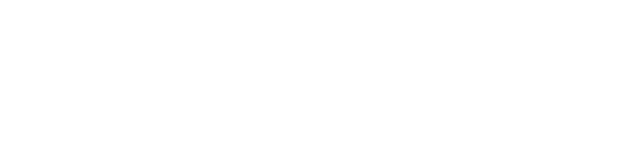
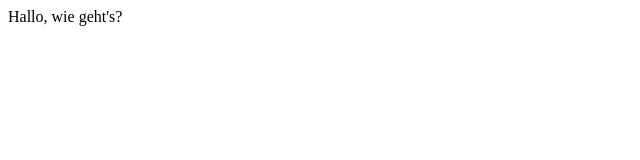
Before and after one commit to hoppy510/project1, a plain HTML site: page index.html in a window 1280 px wide. Shown: the whole page, without its empty margins (0-640 px from the left). Drawn offline with Linux system fonts and the light colour scheme.

Commit message:
<p> added

```diff
--- a/index.html
+++ b/index.html
@@ -1,3 +1,7 @@
 <html>
 
+    <p>
+        Hallo, wie geht's?
+    </p>
+
 </html>
```
